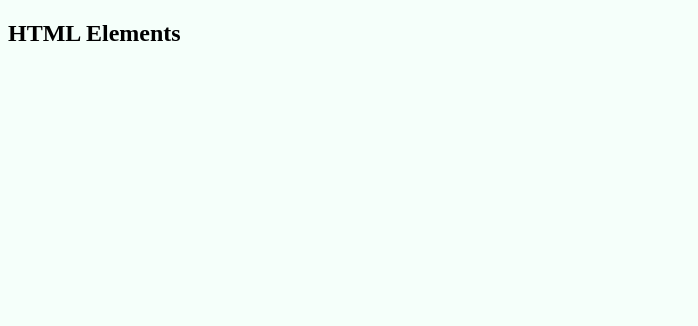
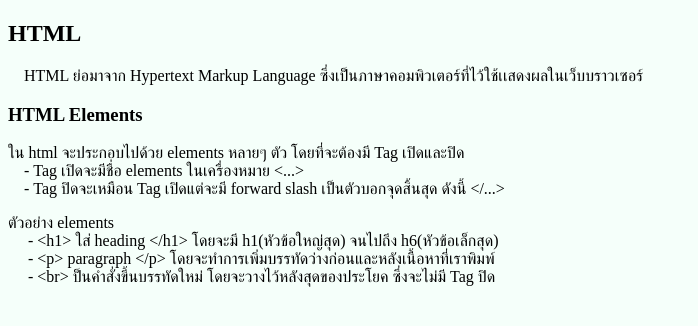
Before and after one commit to Phimbun-Issawilanon/Phimbun-Issawilanon.github.io-t, a plain HTML site: page tutorial.html in a window 1280 px wide. Shown: the whole page, without its empty margins (0-698 px from the left). Drawn offline with Linux system fonts and the light colour scheme.

Commit message:
HTML Elements

```diff
--- a/tutorial.html
+++ b/tutorial.html
@@ -1,9 +1,22 @@
 <!DOCTYPE html>
 <html>
 <head>
-    <h2>HTML Elements</h2>
+    <h2>HTML </h2>
 </head>
 <body bgcolor="#F5FFFA">
+    <p> &emsp;HTML ย่อมาจาก Hypertext Markup Language ซึ่งเป็นภาษาคอมพิวเตอร์ที่ไว้ใช้เเสดงผลในเว็บบราวเซอร์</p> <!--&emsp; คือย่อหน้า-->
+    <h3>HTML Elements</h3>
+    <p> ใน html จะประกอบไปด้วย elements หลายๆ ตัว โดยที่จะต้องมี Tag เปิดและปิด <br>
+        &emsp;- Tag เปิดจะมีชื่อ elements ในเครื่องหมาย &lt;...&gt; <br>  <!-- &lt; คือ < และ &gt; คือ > -->
+        &emsp;- Tag ปิดจะเหมือน Tag เปิดแต่จะมี forward slash เป็นตัวบอกจุดสิ้นสุด ดังนี้ &lt;/...&gt;
+    </p>
+    <p>
+    ตัวอย่าง elements <br>
+    &emsp; - &lt;h1&gt; ใส่ heading &lt;/h1&gt; โดยจะมี h1(หัวข้อใหญ่สุด) จนไปถึง h6(หัวข้อเล็กสุด) <br>
+    &emsp; - &lt;p&gt;  paragraph &lt;/p&gt; โดยจะทำการเพิ่มบรรทัดว่างก่อนและหลังเนื้อหาที่เราพิมพ์ <br>
+    &emsp; - &lt;br&gt;  ป็นคำสั่งขึ้นบรรทัดใหม่ โดยจะวางไว้หลังสุดของประโยค ซึ่งจะไม่มี Tag ปิด
+    </p>
+
 
 </body>
 </html>
```
